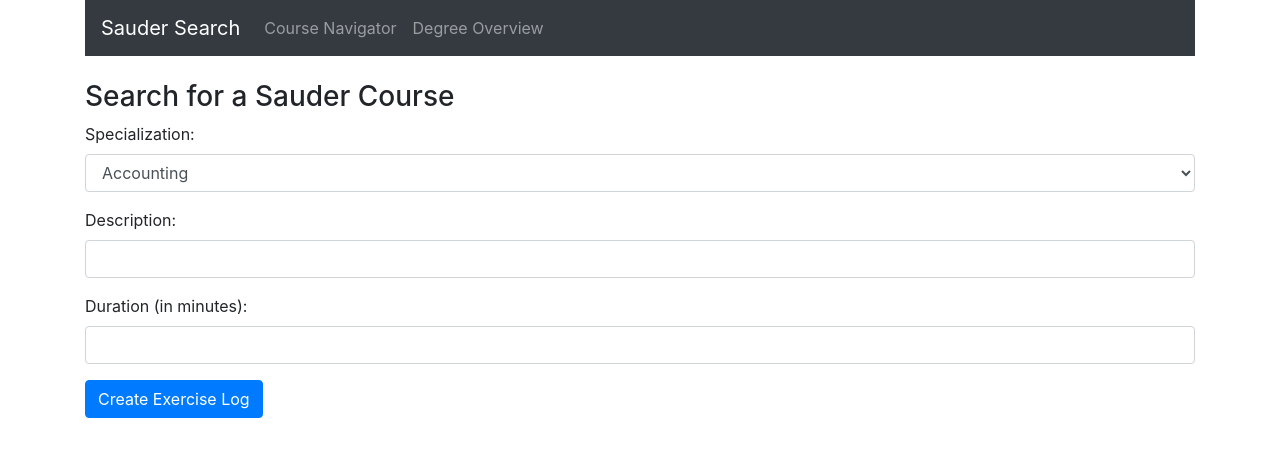
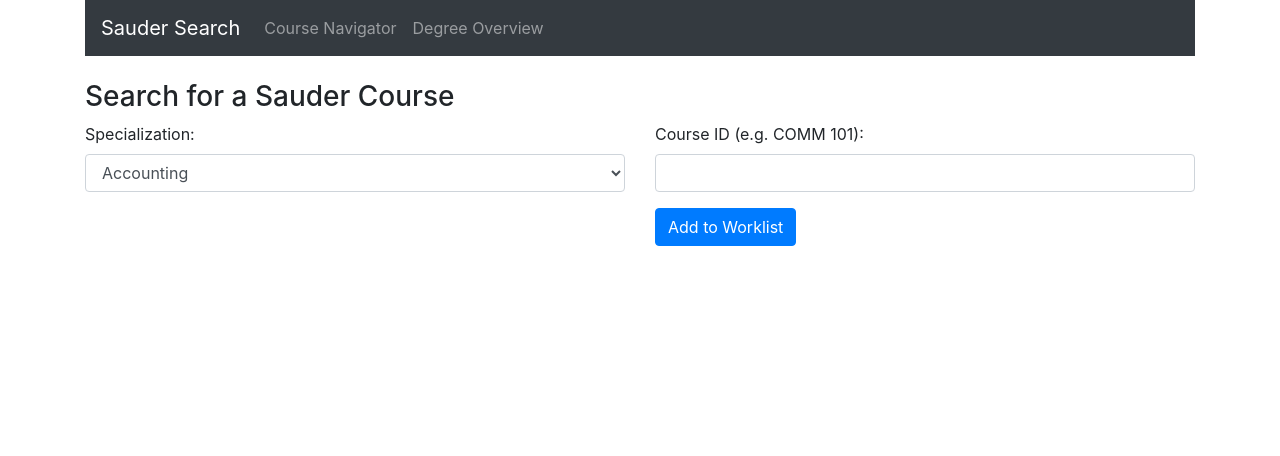
Before and after one commit to baojill/SauderSearch, a React (Create React App) app: page / in a window 1280 px wide. Shown: the top 456 px of the page. Built offline with nearby package versions, Linux system fonts and the light colour scheme.

Commit message:
UI Changes

```diff
--- a/src/components/course-navigator.js
+++ b/src/components/course-navigator.js
@@ -97,7 +97,8 @@
       <div>
         <h3>Search for a Sauder Course</h3>
         <form onSubmit={this.onSubmit}>
-          <div className="form-group">
+          <div class="row">
+            <div className="form-group" class="col-md-6">
               <label>Specialization: </label>
               <select
                 ref="userInput"
@@ -115,8 +116,9 @@
                 })}
               </select>
             </div>
+            <div class="column col-md-6">
               <div className="form-group">
-            <label>Description: </label>
+                <label>Course ID (e.g. COMM 101): </label>
                 <input
                   type="text"
                   required
@@ -125,7 +127,7 @@
                   onChange={this.onChangeDescription}
                 />
               </div>
-          <div className="form-group">
+              {/* <div className="form-group">
               <label>Duration (in minutes): </label>
               <input
                 type="text"
@@ -133,13 +135,15 @@
                 value={this.state.duration}
                 onChange={this.onChangeDuration}
               />
-          </div>
+            </div> */}
               <div className="form-group">
                 <input
                   type="submit"
-              value="Create Exercise Log"
+                  value="Add to Worklist"
                   className="btn btn-primary"
                 />
+              </div>
+            </div>
           </div>
         </form>
       </div>
```
Also changed, not shown: src/components/degree-overview.js (+43 -0 lines). Lines whose indentation alone changed are shown as unchanged.
